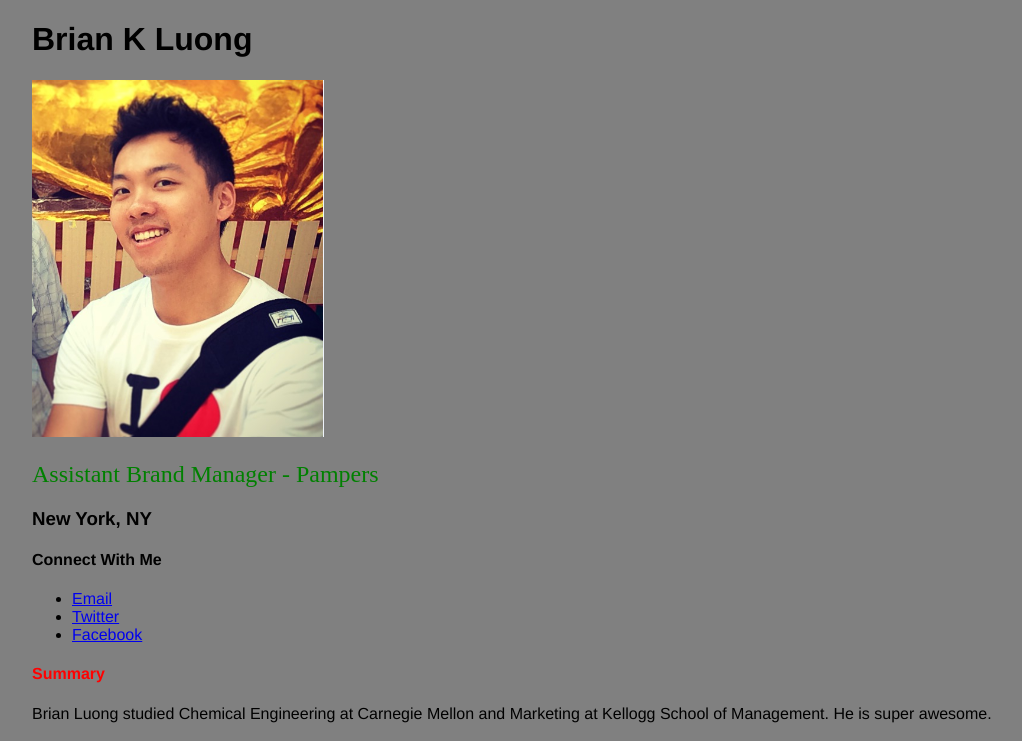
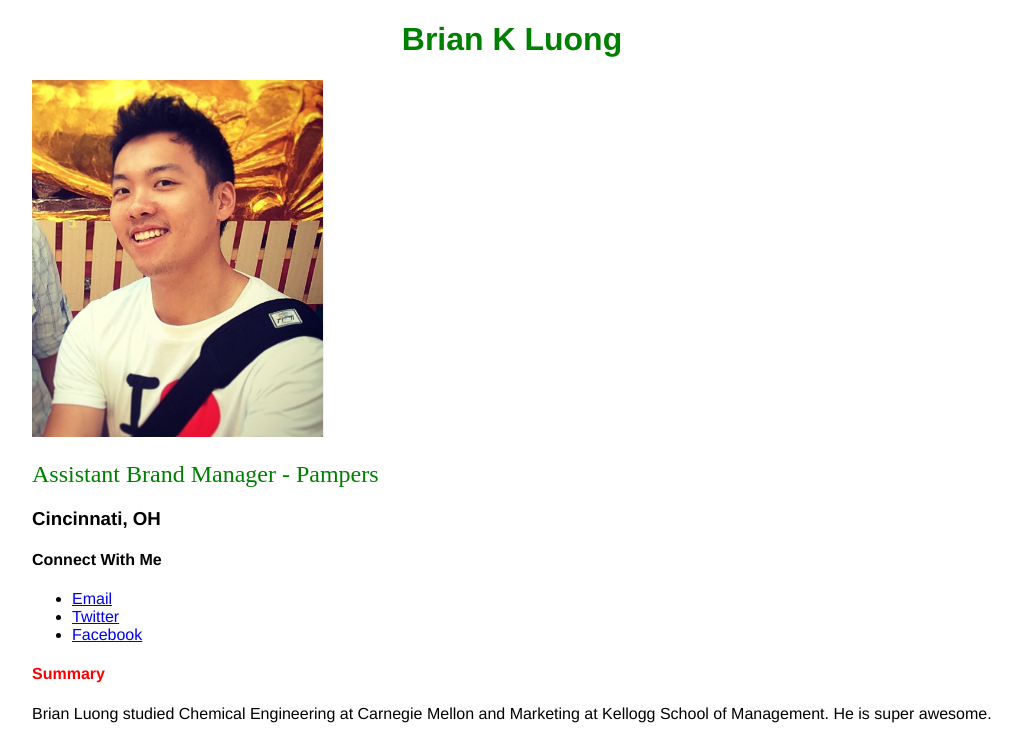
Before and after one commit to Bkluong23/Bkluong23.github.io, a plain HTML site: page index.html in a window 1280 px wide. Shown: the top 741 px of the page, without its empty margins (128-1150 px from the left). Drawn offline with nearby package versions, Linux system fonts and the light colour scheme.

Commit message:
commit 2
commit 2

```diff
--- a/index.html
+++ b/index.html
@@ -1,7 +1,7 @@
 <!DOCTYPE html>
 <html>
 <head>
-  <title>Brian K. Luong, Marketer</title>
+  <title>BKL Git Page</title>
   <meta charset="UTF-8">
   <link rel="stylesheet" type="text/css" href="style.css">
   <script src="http://ajax.googleapis.com/ajax/libs/jquery/2.1.4/jquery.min.js"></script>
@@ -10,11 +10,11 @@
   <div id="wrapper">
     <h1>Brian K Luong</h1>
     <p>
-      <a href="https://www.linkedin.com/in/briankuoluong">
-      <img src="Capture.png" id='brian'></a>
+      <a href="https://www.linkedin.com/in/briankuoluong" id='brian'>
+      <img src="Capture.png"></a>
     </p>
     <h2>Assistant Brand Manager - Pampers</h2>
-    <h3>New York, NY</h3>
+    <h3>Cincinnati, OH</h3>
     <div>
       <h4>Connect With Me</h4>
       <ul>
@@ -55,6 +55,7 @@
       <h4 class="unicorn">Hobbies</h4>
       <ul>
         <li>Tennis, Snowboarding</li>
+        <li>Photography, Videography, Dance</li>
       </ul>
     </div>
   </div>
--- a/style.css
+++ b/style.css
@@ -1,7 +1,7 @@
 body {
   font-family: 'helvetica neue', arial, sans-serif;
   font-weight: 300;
-  background-color: gray;
+  background-color: rgba(242, 242, 230, 0);
 }
 #wrapper {
   width: 960px;
@@ -9,21 +9,24 @@ body {
 }
 
 h1 {
-	color: black;
-}
+	color: green;
+	text-align: center;
+	}
 
 h2 {
 	font-family: 'times new roman';
 	font-weight: 10;
 	color: Green;
 	}
+
 #summary {
 	color: red;
-}
+	}
+
 .unicorn {
 	color: purple;
-}
+	}
+
 #brian 	{
-	border-color: green;
-	border-width: 250;
+	text-align: center;
 	}
```
